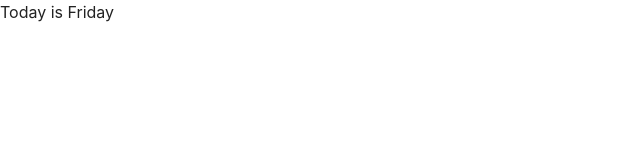
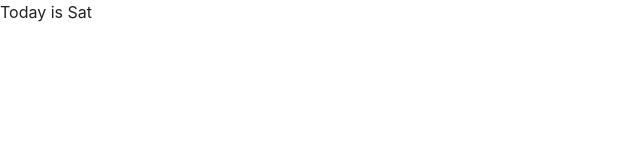
Before and after one commit to kilhankim/myReactApp, a website: page public/index.html in a window 1280 px wide. Shown: the full height of the page, 0-640 px from the left. Drawn offline with nearby package versions, Linux system fonts and the light colour scheme; a web font is replaced by a local one.

Commit message:
index.html

```diff
--- a/public/index.html
+++ b/public/index.html
@@ -28,7 +28,7 @@
       crossorigin="anonymous"
     ></script>
 
-    Today is Friday
+    Today is Sat
 
     <div id="root"></div>
     <script src="bundle.js"  crossorigin="anonymous"></script>
```
